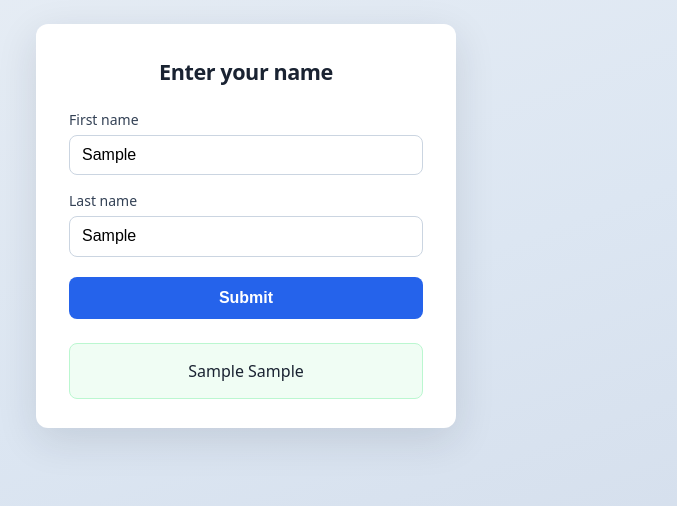
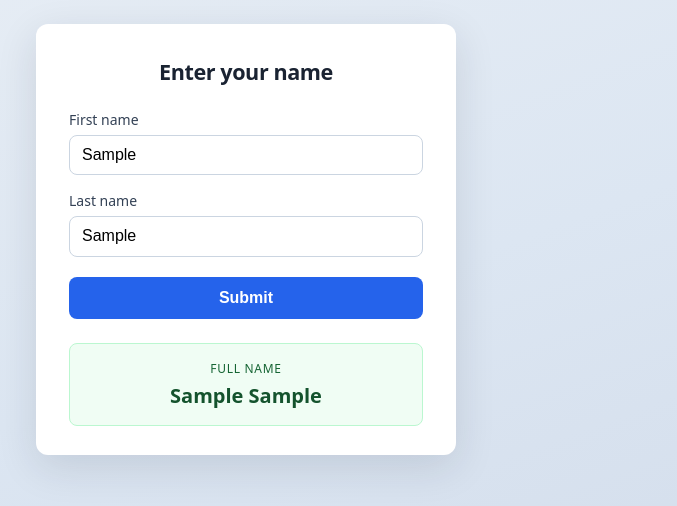
Before and after one commit to rajatkumarpatra/DisplayName, a React (Vite) app: page / in a window 1280 px wide. Both pictures are taken after typing "Sample", "Sample" into the empty fields and a click on the button "Submit". Shown: the top 506 px of the page, without its empty margins (394-1071 px from the left). Built offline with nearby package versions, Linux system fonts and the light colour scheme.

Commit message:
changes done

```diff
--- a/src/App.jsx
+++ b/src/App.jsx
@@ -25,7 +25,7 @@ function App() {
       <div className="card">
         <h1>Enter your name</h1>
 
-        <form onSubmit={handleSubmit}>
+        <form id="name-form" onSubmit={handleSubmit}>
           <label htmlFor="first-name">First name</label>
           <input
             id="first-name"
@@ -53,9 +53,15 @@ function App() {
           <button type="submit">Submit</button>
         </form>
 
-        {/* Always present for test compatibility */}
-        <div className="output">
-          <div id="full-name">{fullName}</div>
+        {/* IMPORTANT: keep structure EXACT like original */}
+        <div
+          className={fullName ? "output" : "output output--pending"}
+        >
+          {fullName && <div className="output-label">Full name</div>}
+
+          <div id="full-name" className="output-name">
+            {fullName}
+          </div>
         </div>
       </div>
     </main>
```
